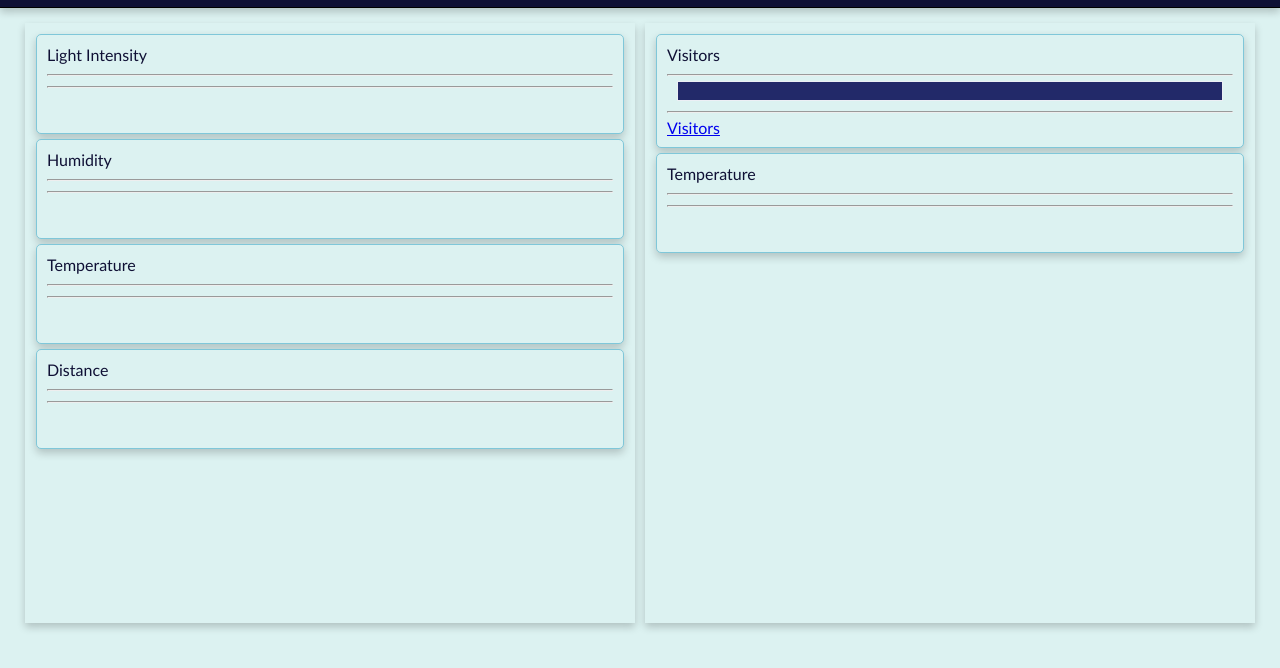
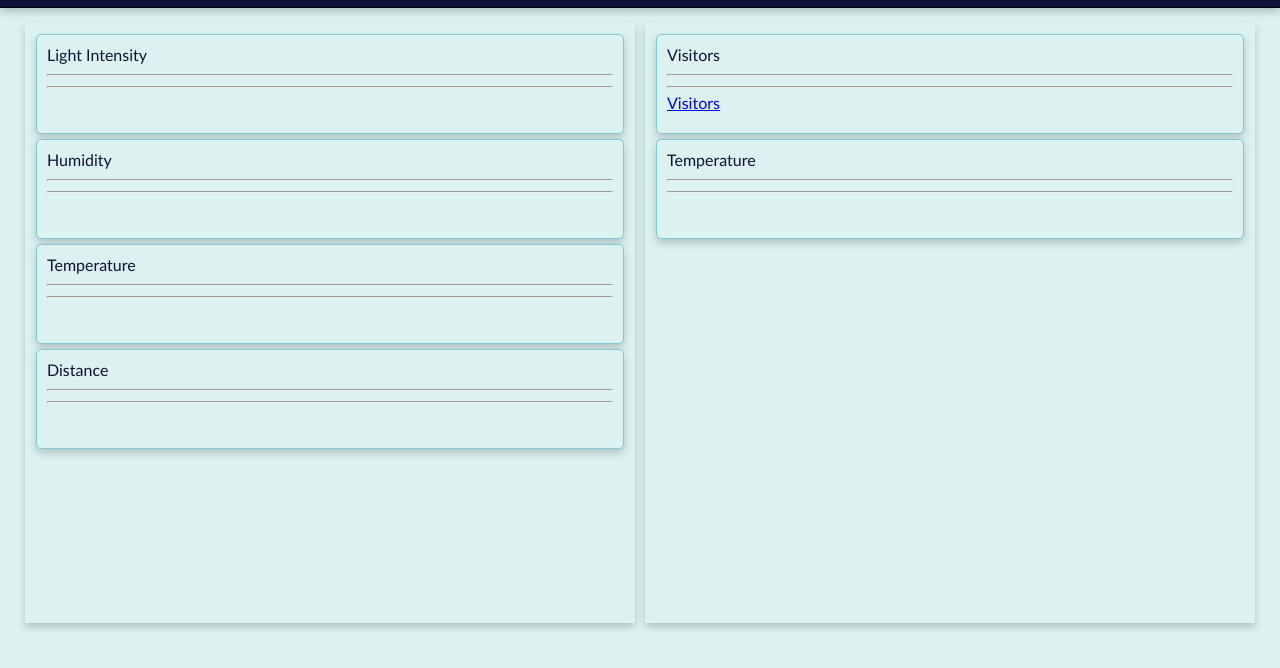
Before and after one commit to rahayuda/Wokwi-Smart-Farming, a plain HTML site: page index.html in a window 1280 px wide. Shown: the part 54-722 px from the top of the page. Drawn offline with Linux system fonts and the light colour scheme; no server answers.

Commit message:
Update index.html

```diff
--- a/index.html
+++ b/index.html
@@ -54,7 +54,7 @@
 
   <div class="card">Visitors<hr>
     <div>
-        <p style="border: solid 1px #eceff5; background: #222969; padding: 9px; margin: 0px 10px; text-align: center; line-height: 23px; color: white; font-size: 14px;">
+        <p style="font-size: 50px;">
 <!-- Default Statcounter code for Smart Farming
 https://wokwi-smart-farming.vercel.app/ -->
 <script type="text/javascript">
```
